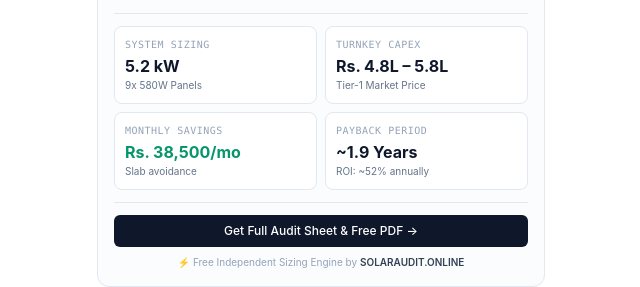
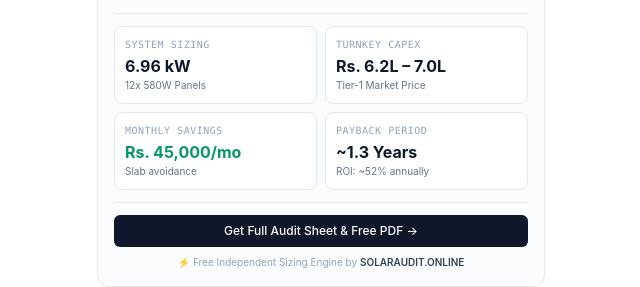
Before and after one commit to ahmedanas37/solaraudit.pk, a plain HTML site: page widget.html in a window 1280 px wide. Shown: the part 192-479 px from the top of the page, 319-959 px from the left. Drawn offline with nearby package versions, Linux system fonts and the light colour scheme.

Commit message:
fix(widget): wire dynamic calculations to estimateUnitsFromBill with DISCO tariff mapping on slider and city input

```diff
--- a/js/calculator-engine.js
+++ b/js/calculator-engine.js
@@ -466,6 +466,7 @@ const CalculatorEngine = (function () {
   return {
     calculateBillFromUnits,
     estimateUnitsFromBill,
+    reverseUnitsFromBill: estimateUnitsFromBill,
     calculateSolarSizing,
     calculateNightBattery,
     calculateFinancials,
--- a/widget.html
+++ b/widget.html
@@ -112,13 +112,17 @@
       const fullAuditLink = document.getElementById("widgetFullAuditLink");
 
       function update() {
-        const city = citySelect.value;
-        const bill = parseInt(billSlider.value, 10);
+        try {
+          const city = citySelect.value || "lahore";
+          const bill = parseInt(billSlider.value, 10) || 45000;
           billDisplay.textContent = "Rs. " + bill.toLocaleString();
 
-        const units = CalculatorEngine.reverseUnitsFromBill(bill, city);
+          const cityInfo = TARIFF_DATA.cities[city] || TARIFF_DATA.cities.lahore;
+          const discoKey = cityInfo.disco || "lesco";
+
+          const units = CalculatorEngine.estimateUnitsFromBill(bill, discoKey);
           const sizing = CalculatorEngine.calculateSolarSizing(units, city);
-        const financials = CalculatorEngine.calculateFinancials(sizing, null, bill, city);
+          const financials = CalculatorEngine.calculateFinancials(sizing, null, bill, discoKey);
 
           outSolarKw.textContent = sizing.actualDcKw + " kW";
           outPanels.textContent = sizing.panelCount + "x 580W Panels";
@@ -127,6 +131,9 @@
           outPayback.textContent = "~" + financials.paybackYears + " Years";
 
           fullAuditLink.href = "https://solaraudit.online/?city=" + city + "&bill=" + bill;
+        } catch (err) {
+          console.error("Widget calculation error:", err);
+        }
       }
 
       citySelect.addEventListener("change", update);
```
Lines whose indentation alone changed are shown as unchanged.
